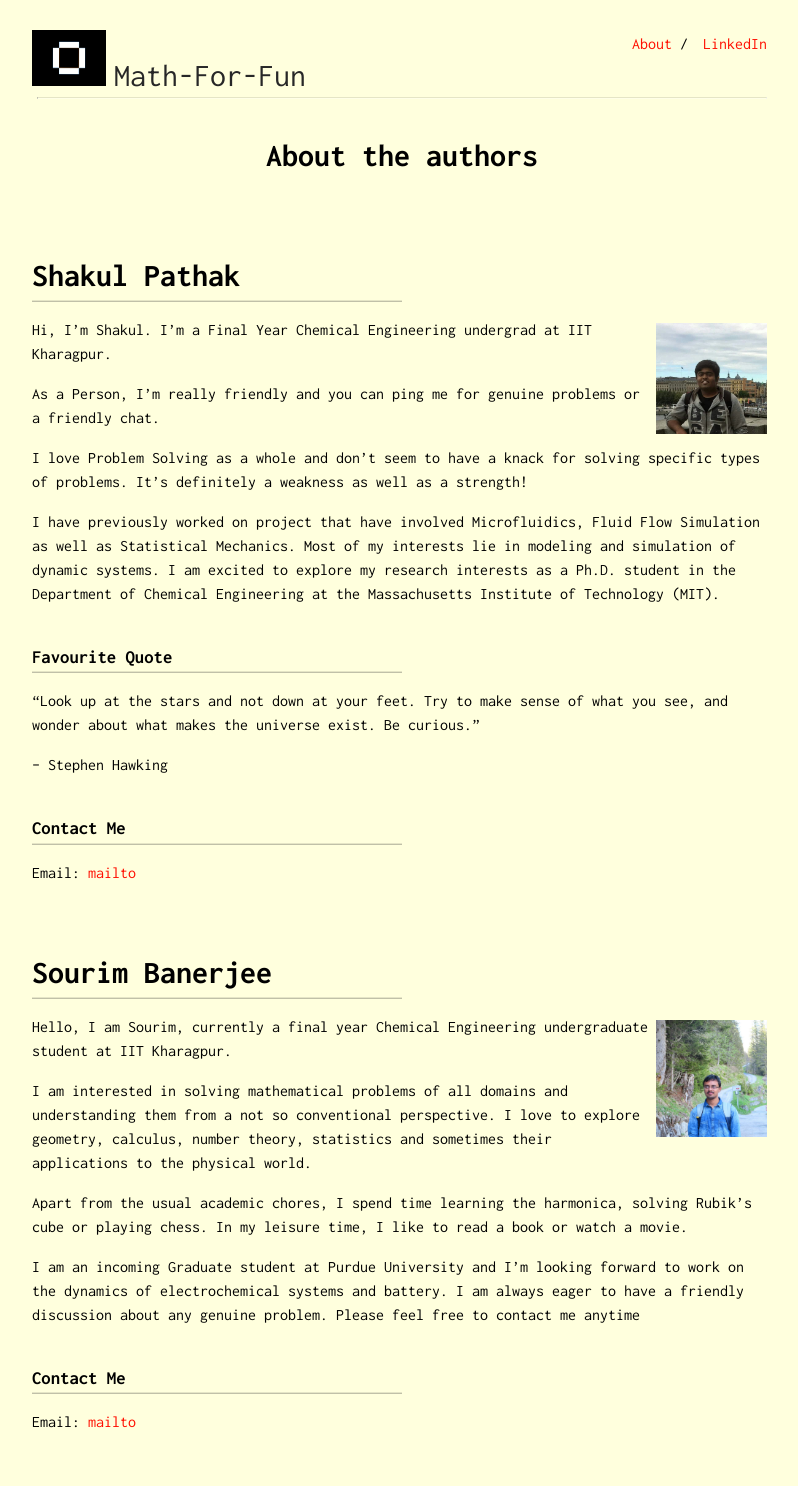
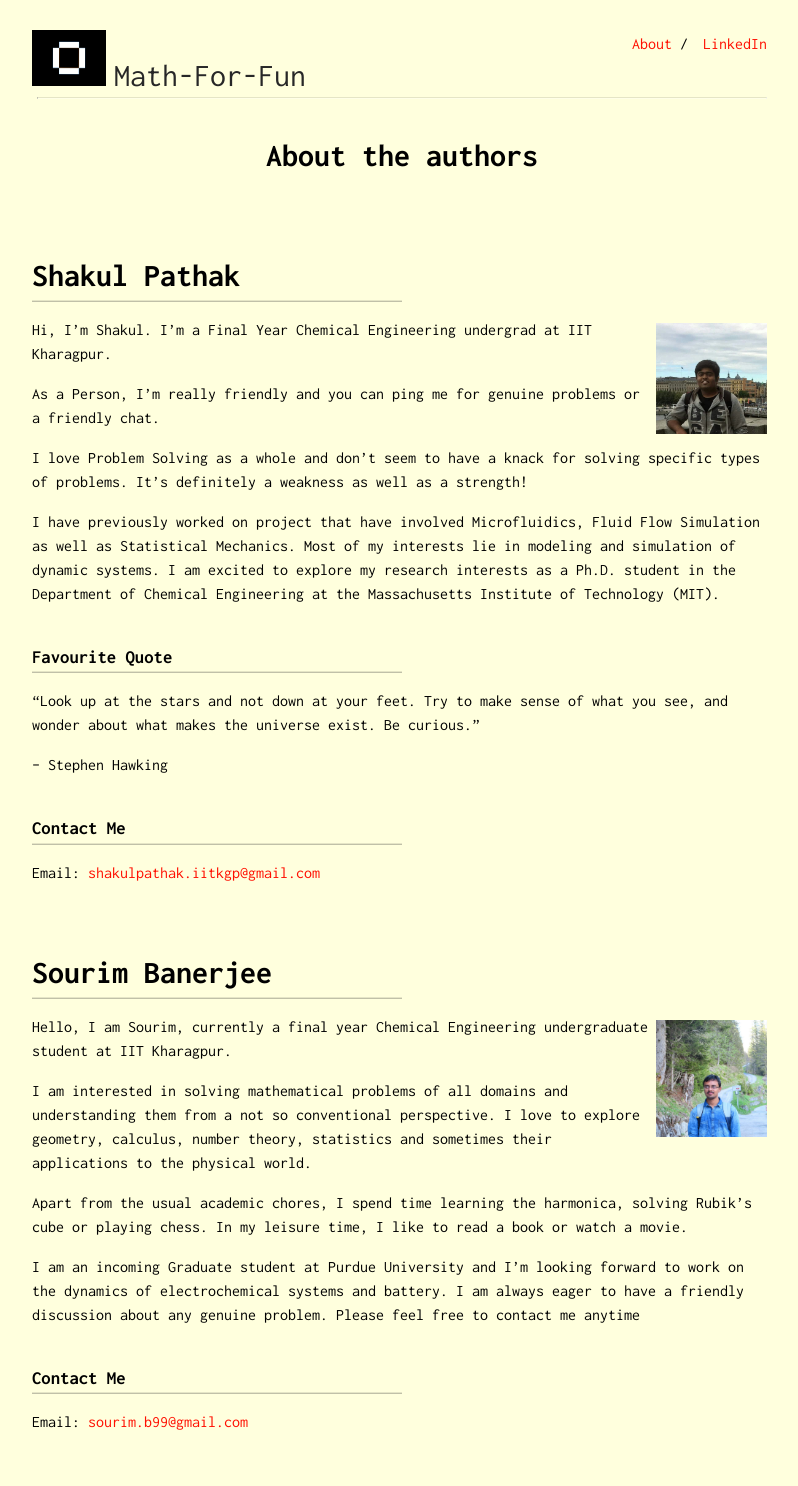
Before and after one commit to Oscuro-Phoenix/math-for-fun, a Jekyll site: the page built from about.md, in a window 1280 px wide. Shown: the whole page, without its empty margins (238-1036 px from the left). Built offline with Jekyll 4.4.1, drawn with Linux system fonts in a browser that asks for light colours.

Commit message:
About full 4

```diff
--- a/about.md
+++ b/about.md
@@ -24,7 +24,7 @@ Institute of Technology (MIT).
 
 
 ### Contact Me
-Email: [mailto](shakulpathak.iitkgp@gmail.com)
+Email: [shakulpathak.iitkgp@gmail.com](mailto:shakulpathak.iitkgp@gmail.com)
 
 
 # Sourim Banerjee
@@ -41,4 +41,4 @@ I am an incoming Graduate student at Purdue University and I'm looking forward t
 
 
 ### Contact Me
-Email: [mailto](sourim.b99@gmail.com)
+Email: [sourim.b99@gmail.com](mailto:sourim.b99@gmail.com)
```
